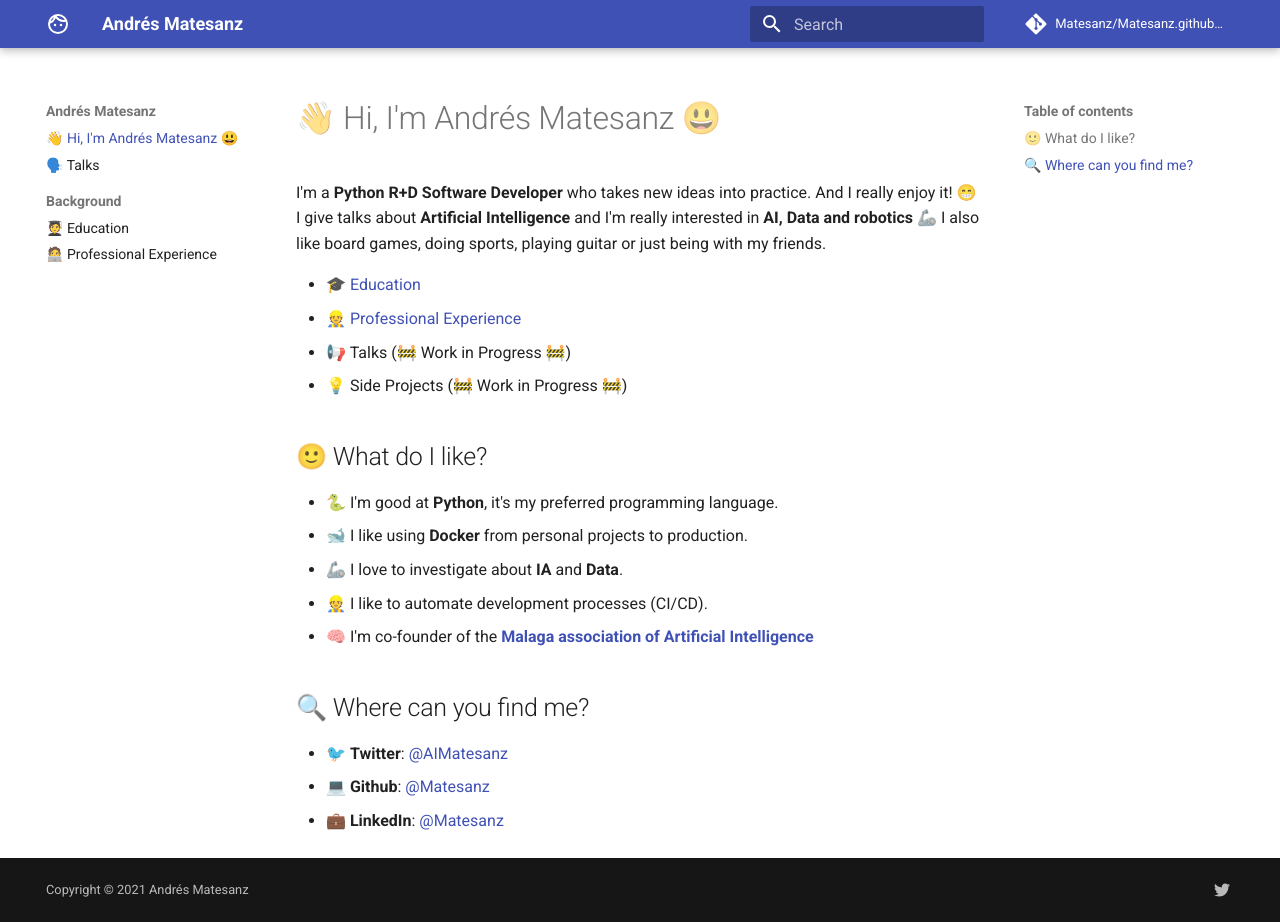
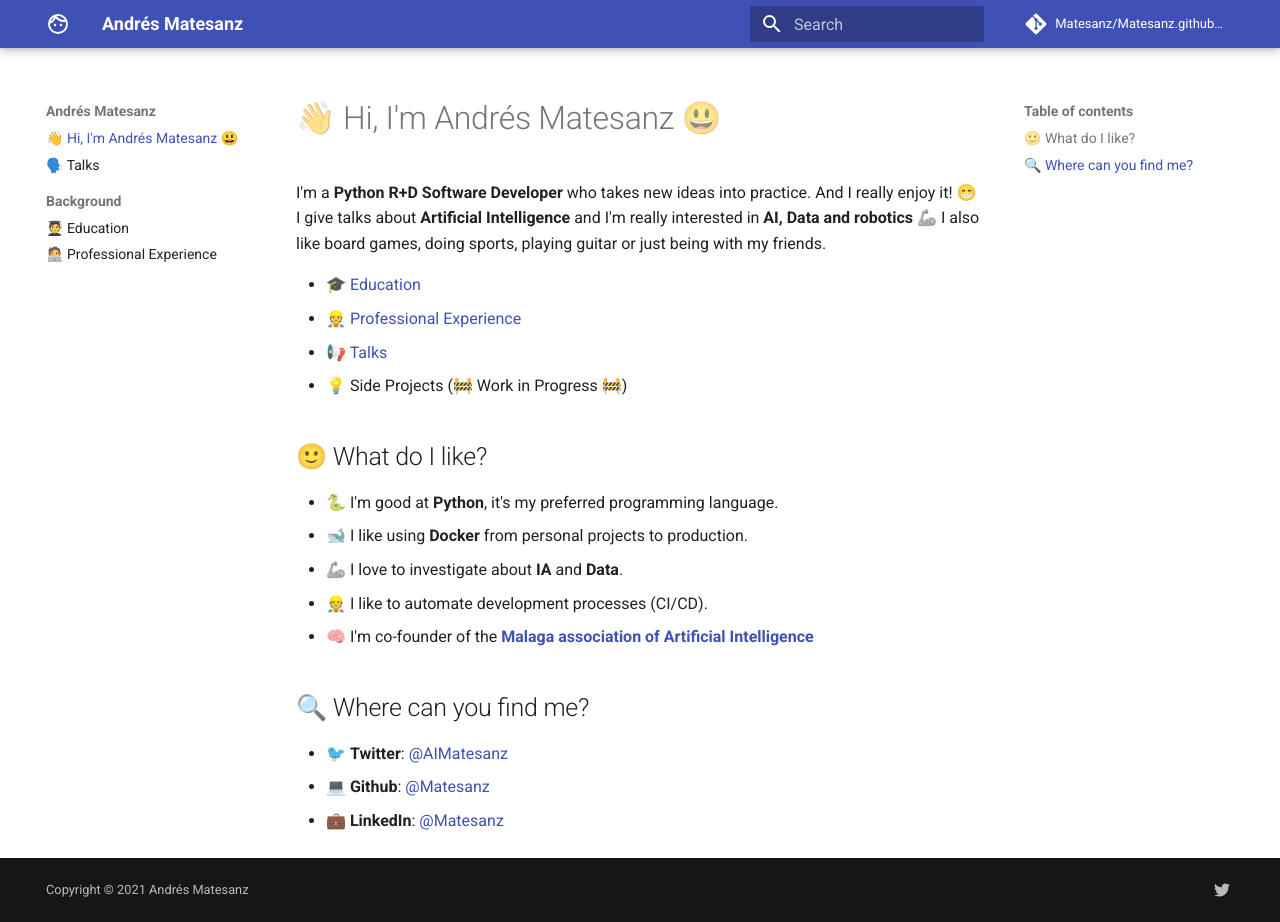
Before and after one commit to Matesanz/Matesanz.github.io, an MkDocs documentation site: the page built from docs/index.md, in a window 1280 px wide and 922 px high. Built offline with MkDocs 1.6.1 and Material for MkDocs 9.7.7, drawn with Linux system fonts in a browser that asks for light colours; comment, search, counter and statistics services are not loaded.

Commit message:
✨ add talks to main page table of contents

```diff
--- a/docs/index.md
+++ b/docs/index.md
@@ -4,7 +4,7 @@
 
 - 🎓 [Education](/background/education)
 - 👷 [Professional Experience](/background/experience)
-- 📢 Talks (🚧 Work in Progress 🚧)
+- 📢 [Talks](talks.md)
 - 💡 Side Projects (🚧 Work in Progress 🚧)
 
 ## 🙂 What do I like?
```
